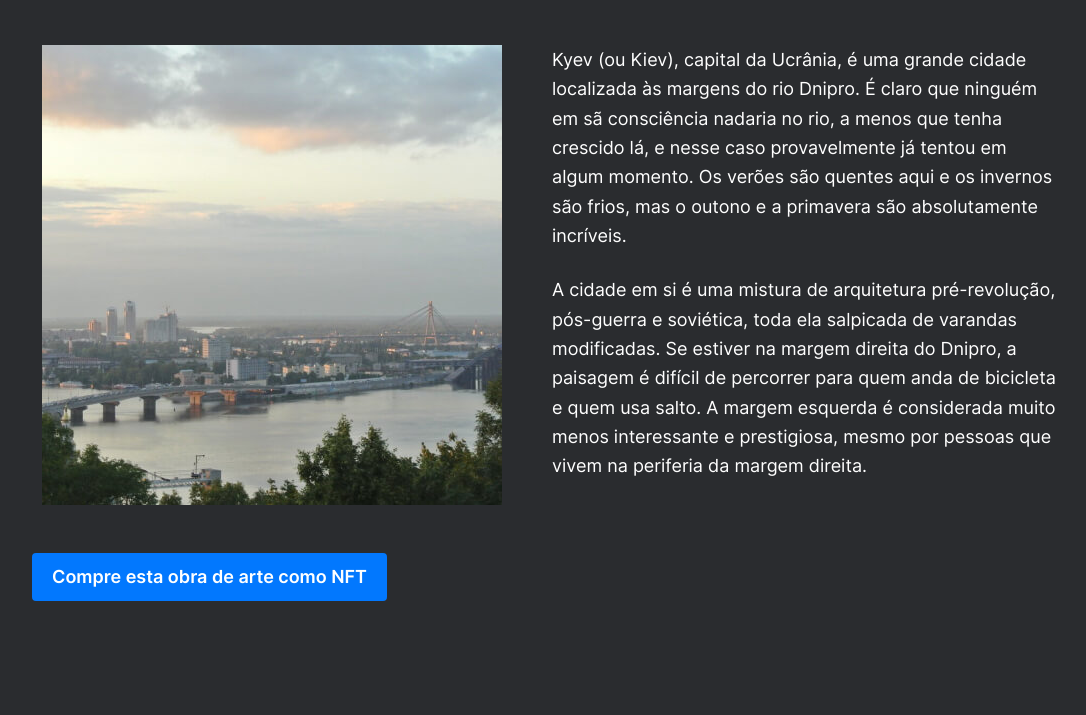
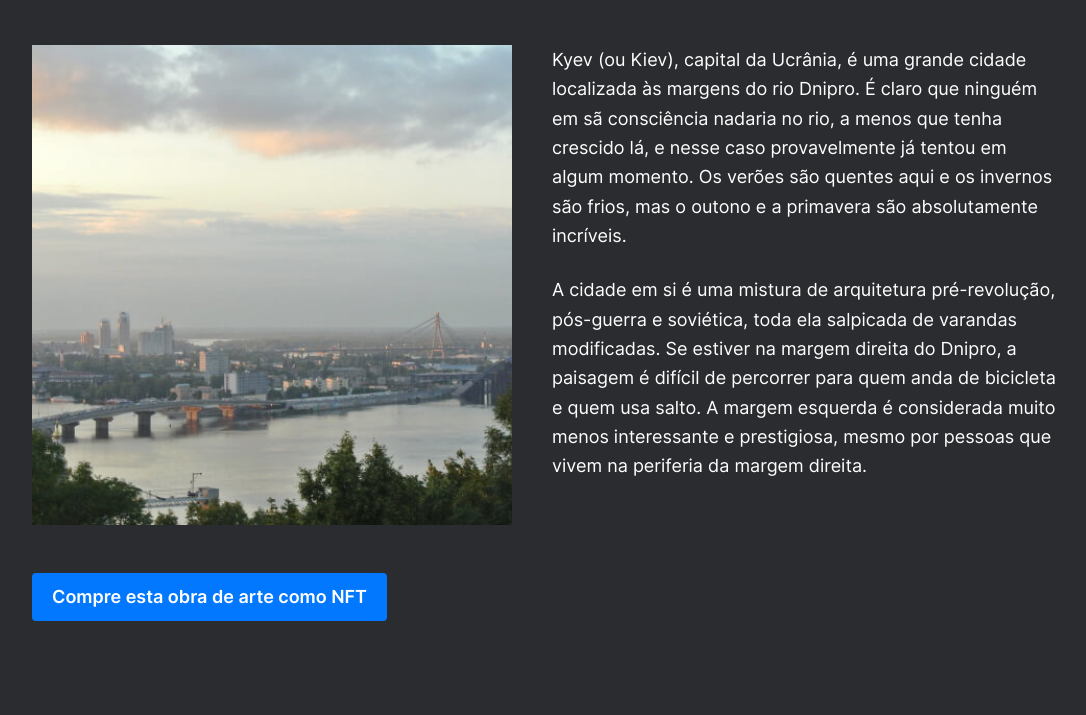
Before and after one commit to joaofq/web_project_3_ptbr, a plain HTML site: page index.html in a window 1280 px wide. Shown: the part 2585-3300 px from the top of the page, without its empty margins (96-1182 px from the left). Drawn offline with Linux system fonts and the light colour scheme.

Commit message:
Adjusting responsive images

```diff
--- a/blocks/place/__image/place__image.css
+++ b/blocks/place/__image/place__image.css
@@ -1,4 +1,4 @@
 .place__image {
-  max-width: 100%;
+  width: 100%;
   grid-area: place__image;
 }
```
Also changed, not shown: blocks/place/place.css (+10 -0 lines), 1 other file.
